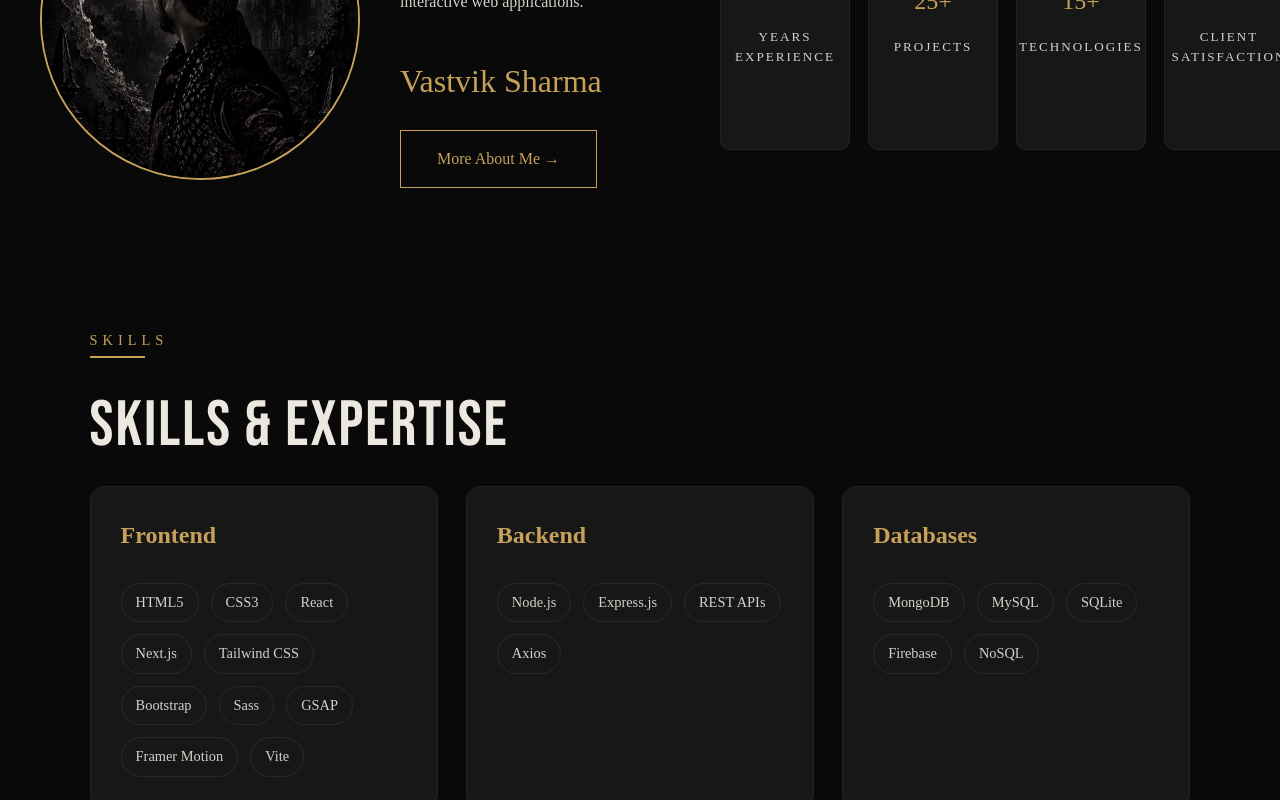
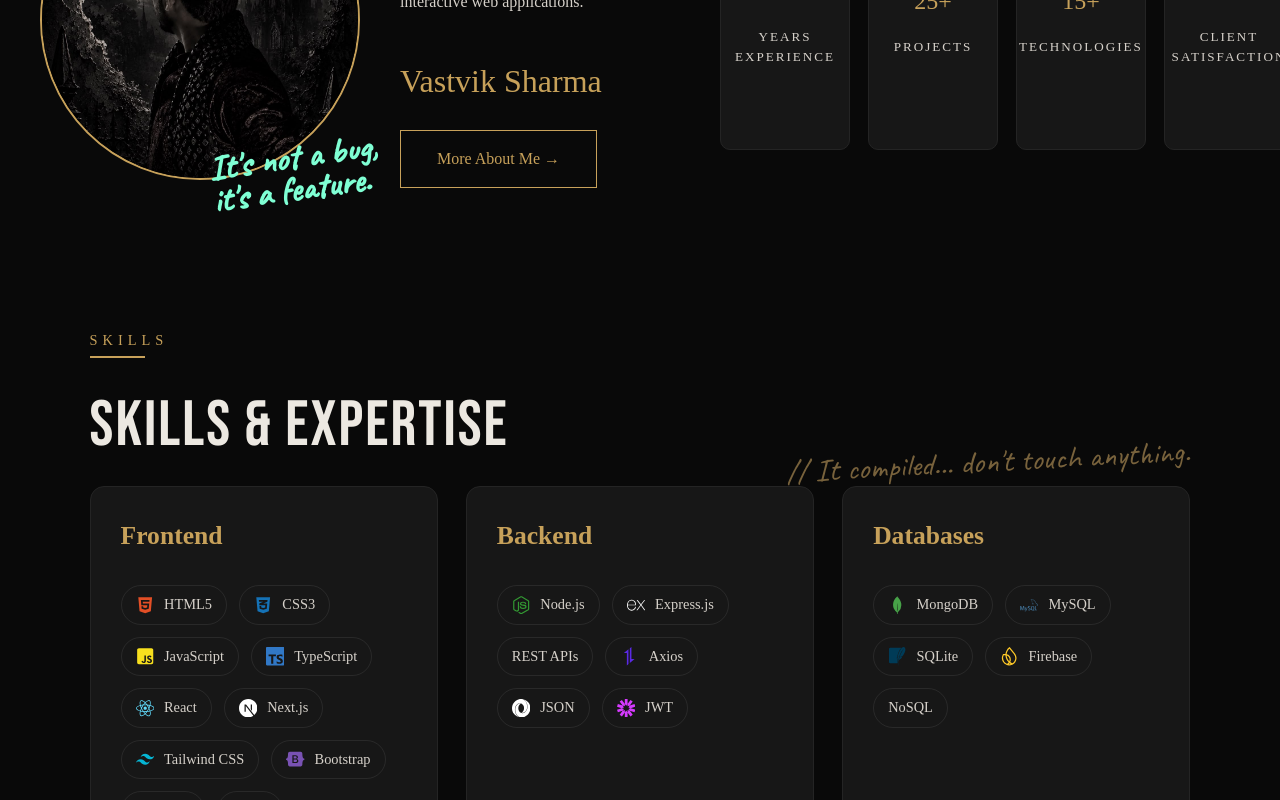
Before and after one commit to vastvik8051/Portfolio, a React (Vite) app in the folder my-portfolio/: page / in a window 1280 px wide. Shown: the part 1040-1840 px from the top of the page. Built offline with nearby package versions, Linux system fonts and the light colour scheme.

Commit message:
i added jokes hehe, no but seriously, installed caveat, and completed skill section structure

```diff
--- a/my-portfolio/package.json
+++ b/my-portfolio/package.json
@@ -11,8 +11,10 @@
   },
   "dependencies": {
     "@fontsource/bebas-neue": "^5.2.7",
+    "@fontsource/caveat": "^5.2.8",
     "react": "^19.2.7",
-    "react-dom": "^19.2.7"
+    "react-dom": "^19.2.7",
+    "react-icons": "^5.7.0"
   },
   "devDependencies": {
     "@eslint/js": "^10.0.1",
--- a/my-portfolio/src/components/About/About.module.css
+++ b/my-portfolio/src/components/About/About.module.css
@@ -15,6 +15,7 @@
 }
 
 .imageSection{
+    position: relative;
     display:flex;
     justify-content:center;
     align-items:center;
@@ -32,6 +33,29 @@
     border:2px solid var(--gold);
 }
 
+.quote {
+    position: absolute;
+
+    bottom: -25px;
+    right: -20px;
+
+    font-family: "Caveat", cursive;
+    font-size: 2.2rem;
+    font-weight: 700;
+
+    color: aquamarine;
+
+    transform: rotate(-8deg);
+
+    user-select: none;
+
+    line-height: .9;
+
+    pointer-events: none;
+
+    z-index: 10;
+}
+
 .content h2{
     font-family:"Bebas Neue",sans-serif;
     font-size:4.5rem;
@@ -40,17 +64,6 @@
     margin:15px 0 30px;
     display: none;
 }
-
-/* .smallTitle{
-    color:var(--gold);
-
-    letter-spacing:5px;
-
-    font-size:2rem;
-    padding-bottom: 20px;
-    padding-top: 35px;
-    font-weight: 400;
-} */
 
 .smallTitle{
     color:var(--text-primary);
--- a/my-portfolio/src/components/About/about.tsx
+++ b/my-portfolio/src/components/About/about.tsx
@@ -6,8 +6,14 @@
         <section className={styles.about} id="about">
 
             <div className={styles.imageSection}>
-    <img src={profile} alt="Vastvik Sharma" className={styles.profile} />
-</div>
+                <img src={profile} alt="Vastvik Sharma" className={styles.profile} />
+
+                <p className={styles.quote}>
+                    It's not a bug,
+                    <br />
+                    it's a feature.
+                </p>
+            </div>
 
             <div className={styles.content}>
                 <p className={styles.smallTitle}>ABOUT ME</p>
--- a/my-portfolio/src/components/Skills/Skills.module.css
+++ b/my-portfolio/src/components/Skills/Skills.module.css
@@ -18,6 +18,30 @@
     color: var(--text-primary);
     letter-spacing: 2px;
     margin-bottom: 12px;
+}
+
+.headingRow {
+    display: flex;
+    justify-content: space-between;
+    align-items: flex-end;
+
+    /* margin-bottom: 60px; */
+}
+
+.joke {
+    font-family: "Caveat", cursive;
+
+    font-size: 2rem;
+
+    color: rgba(184, 150, 90, .75);
+
+    transform: rotate(-3deg);
+
+    user-select: none;
+
+    white-space: nowrap;
+
+    opacity: .85;
 }
 
 .titleLine {
@@ -66,7 +90,7 @@
 
     color: var(--gold);
 
-    font-size: 1.5rem;
+    font-size: 1.6rem;
 
     margin-bottom: 30px;
 
@@ -111,3 +135,37 @@
     transform: scale(1.05);
 
 }
+
+.pill {
+    display: flex;
+    align-items: center;
+    gap: 10px;
+
+    padding: 11px 20px;
+
+    background: transparent;
+
+    border: 1px solid rgba(255,255,255,.08);
+
+    border-radius: 999px;
+
+    color: var(--text-secondary);
+
+    transition: .3s;
+}
+
+.icon {
+    font-size: 1.15rem;
+    transition: .3s;
+}
+
+.pill:hover {
+    border-color: var(--gold);
+    transform: translateY(-3px);
+    color: var(--text-primary);
+    background: rgba(184,150,90,.08);
+}
+
+.pill:hover .icon {
+    transform: rotate(10deg) scale(1.15);
+}
--- a/my-portfolio/src/components/Skills/skills.tsx
+++ b/my-portfolio/src/components/Skills/skills.tsx
@@ -1,80 +1,5 @@
 import styles from "./Skills.module.css";
-
-const skillCategories = [
-  {
-    title: "Frontend",
-    skills: [
-      "HTML5",
-      "CSS3",
-      "React",
-      "Next.js",
-      "Tailwind CSS",
-      "Bootstrap",
-      "Sass",
-      "GSAP",
-      "Framer Motion",
-      "Vite",
-    ],
-  },
-  {
-    title: "Backend",
-    skills: [
-      "Node.js",
-      "Express.js",
-      "REST APIs",
-      "Axios",
-    ],
-  },
-  {
-    title: "Databases",
-    skills: [
-      "MongoDB",
-      "MySQL",
-      "SQLite",
-      "Firebase",
-      "NoSQL",
-    ],
-  },
-  {
-    title: "Mobile",
-    skills: [
-      "React Native",
-      "Expo",
-      "Expo Router",
-      "React Navigation",
-      "Redux Toolkit",
-      "Context API",
-      "NativeWind",
-      "React Native Paper",
-      "AsyncStorage",
-      "Push Notifications",
-      "Deep Linking",
-      "Android Studio",
-      "Xcode",
-    ],
-  },
-  {
-    title: "Languages",
-    skills: [
-      "C",
-      "C++",
-      "Python",
-      "JavaScript",
-      "TypeScript"
-    ],
-  },
-  {
-    title: "Tools & Platforms:",
-    skills: [
-      "Git",
-      "GitHub",
-      "Postman",
-      "Figma",
-      "Linux",
-      "Arduino",
-    ],
-  },
-];
+import { skillCategories } from "../../data/skills";
 
 export default function Skills() {
   return (
@@ -83,24 +8,41 @@
       <p className={styles.smallTitle}>SKILLS</p>
       <div className={styles.titleLine}></div>
 
-      <h2 className={styles.heading}>
-        SKILLS & EXPERTISE
-      </h2>
+     <div className={styles.headingRow}>
+  <h2 className={styles.heading}>
+    SKILLS & EXPERTISE
+  </h2>
+
+  <p className={styles.joke}>
+    {"// It compiled... don't touch anything."}
+  </p>
+</div>
 
 
 
       <div className={styles.grid}>
         {skillCategories.map((category) => (
           <div key={category.title} className={styles.card}>
-
             <h3>{category.title}</h3>
 
             <div className={styles.skillList}>
-              {category.skills.map((skill) => (
-                <span key={skill}>{skill}</span>
-              ))}
+              {category.skills.map((skill) => {
+                const Icon = skill.icon;
+
+                return (
+                  <span key={skill.name} className={styles.pill}>
+                    {Icon && (
+                      <Icon
+                        className={styles.icon}
+                        style={{ color: skill.color }}
+                      />
+                    )}
+
+                    {skill.name}
+                  </span>
+                );
+              })}
             </div>
-
           </div>
         ))}
       </div>
--- /dev/null
+++ b/my-portfolio/src/data/icons.ts
@@ -0,0 +1,72 @@
+import {
+  FaReact,
+  FaNodeJs,
+  FaGitAlt,
+  FaGithub,
+  FaHtml5,
+  FaCss3Alt,
+  FaJsSquare,
+  FaPython,
+} from "react-icons/fa";
+
+import {
+  SiTypescript,
+  SiNextdotjs,
+  SiTailwindcss,
+  SiBootstrap,
+  SiSass,
+  SiFramer,
+  SiExpress,
+  SiMongodb,
+  SiMysql,
+  SiSqlite,
+  SiFirebase,
+  SiPostman,
+  SiFigma,
+  SiExpo,
+  SiRedux,
+  SiReactrouter,
+  SiAxios,
+  SiVite,
+  SiArduino,
+  SiNodedotjs,
+  SiReact,
+  SiJsonwebtokens,
+  SiJson
+} from "react-icons/si";
+
+export {
+  FaReact,
+  FaNodeJs,
+  FaGitAlt,
+  FaGithub,
+  FaHtml5,
+  FaCss3Alt,
+  FaJsSquare,
+  FaPython,
+
+  SiTypescript,
+  SiNextdotjs,
+  SiTailwindcss,
+  SiBootstrap,
+  SiSass,
+  SiFramer,
+  SiExpress,
+  SiMongodb,
+  SiMysql,
+  SiSqlite,
+  SiFirebase,
+  SiPostman,
+  SiFigma,
+  SiExpo,
+  SiRedux,
+  SiReactrouter,
+  SiAxios,
+  SiVite,
+  SiArduino,
+  SiNodedotjs,
+  SiReact,
+
+  SiJsonwebtokens,
+  SiJson,
+};
--- /dev/null
+++ b/my-portfolio/src/data/skills.ts
@@ -0,0 +1,106 @@
+import {
+  FaHtml5,
+  FaCss3Alt,
+  FaJsSquare,
+  FaReact,
+  FaNodeJs,
+  FaGitAlt,
+  FaGithub,
+  FaPython,
+
+  SiTypescript,
+  SiNextdotjs,
+  SiTailwindcss,
+  SiBootstrap,
+  SiSass,
+  SiFramer,
+  SiExpress,
+  SiMongodb,
+  SiMysql,
+  SiSqlite,
+  SiFirebase,
+  SiPostman,
+  SiFigma,
+  SiExpo,
+  SiRedux,
+  SiAxios,
+  SiVite,
+  SiArduino,
+  SiJson,
+  SiJsonwebtokens
+} from "./icons";
+
+export const skillCategories = [
+  {
+    title: "Frontend",
+    skills: [
+      { name: "HTML5", icon: FaHtml5, color: "#E34F26" },
+      { name: "CSS3", icon: FaCss3Alt, color: "#1572B6" },
+      { name: "JavaScript", icon: FaJsSquare, color: "#F7DF1E" },
+      { name: "TypeScript", icon: SiTypescript, color: "#3178C6" },
+      { name: "React", icon: FaReact, color: "#61DAFB" },
+      { name: "Next.js", icon: SiNextdotjs, color: "#FFFFFF" },
+      { name: "Tailwind CSS", icon: SiTailwindcss, color: "#06B6D4" },
+      { name: "Bootstrap", icon: SiBootstrap, color: "#7952B3" },
+      { name: "Sass", icon: SiSass, color: "#CC6699" },
+      { name: "GSAP", icon: null, color: "#88CE02" },
+      { name: "Framer Motion", icon: SiFramer, color: "#0055FF" },
+      { name: "Vite", icon: SiVite, color: "#646CFF" },
+    ],
+  },
+
+  {
+    title: "Backend",
+    skills: [
+      { name: "Node.js", icon: FaNodeJs, color: "#339933" },
+      { name: "Express.js", icon: SiExpress, color: "#FFFFFF" },
+      { name: "REST APIs", icon: null, color: "#B8965A" },
+      { name: "Axios", icon: SiAxios, color: "#5A29E4" },
+      { name: "JSON", icon: SiJson, color: "#fff" },
+    { name: "JWT", icon: SiJsonwebtokens, color: "#D63AFF" }
+    ],
+  },
+
+  {
+    title: "Databases",
+    skills: [
+      { name: "MongoDB", icon: SiMongodb, color: "#47A248" },
+      { name: "MySQL", icon: SiMysql, color: "#4479A1" },
+      { name: "SQLite", icon: SiSqlite, color: "#003B57" },
+      { name: "Firebase", icon: SiFirebase, color: "#FFCA28" },
+      { name: "NoSQL", icon: null, color: "#B8965A" },
+    ],
+  },
+
+  {
+    title: "Mobile",
+    skills: [
+      { name: "React Native", icon: FaReact, color: "#61DAFB" },
+      { name: "Expo", icon: SiExpo, color: "#FFFFFF" },
+      { name: "Redux Toolkit", icon: SiRedux, color: "#764ABC" },
+      { name: "Axios", icon: SiAxios, color: "#5A29E4" },
+    ],
+  },
+
+  {
+    title: "Programming",
+    skills: [
+      { name: "C", icon: null, color: "#A8B9CC" },
+      { name: "C++", icon: null, color: "#00599C" },
+      { name: "Python", icon: FaPython, color: "#3776AB" },
+      { name: "JavaScript", icon: FaJsSquare, color: "#F7DF1E" },
+      { name: "TypeScript", icon: SiTypescript, color: "#3178C6" },
+    ],
+  },
+
+  {
+    title: "Tools & Platforms",
+    skills: [
+      { name: "Git", icon: FaGitAlt, color: "#F05032" },
+      { name: "GitHub", icon: FaGithub, color: "#FFFFFF" },
+      { name: "Postman", icon: SiPostman, color: "#FF6C37" },
+      { name: "Figma", icon: SiFigma, color: "#F24E1E" },
+      { name: "Arduino", icon: SiArduino, color: "#00979D" },
+    ],
+  },
+];
--- a/my-portfolio/src/main.tsx
+++ b/my-portfolio/src/main.tsx
@@ -2,6 +2,7 @@
 import { createRoot } from 'react-dom/client'
 import './index.css'
 import "@fontsource/bebas-neue/400.css";
+import "@fontsource/caveat/400.css";
 import App from './App.tsx'
 
 createRoot(document.getElementById('root')!).render(
```
Also changed, not shown: 1 other file (tests, documents, lock files or other folders).
